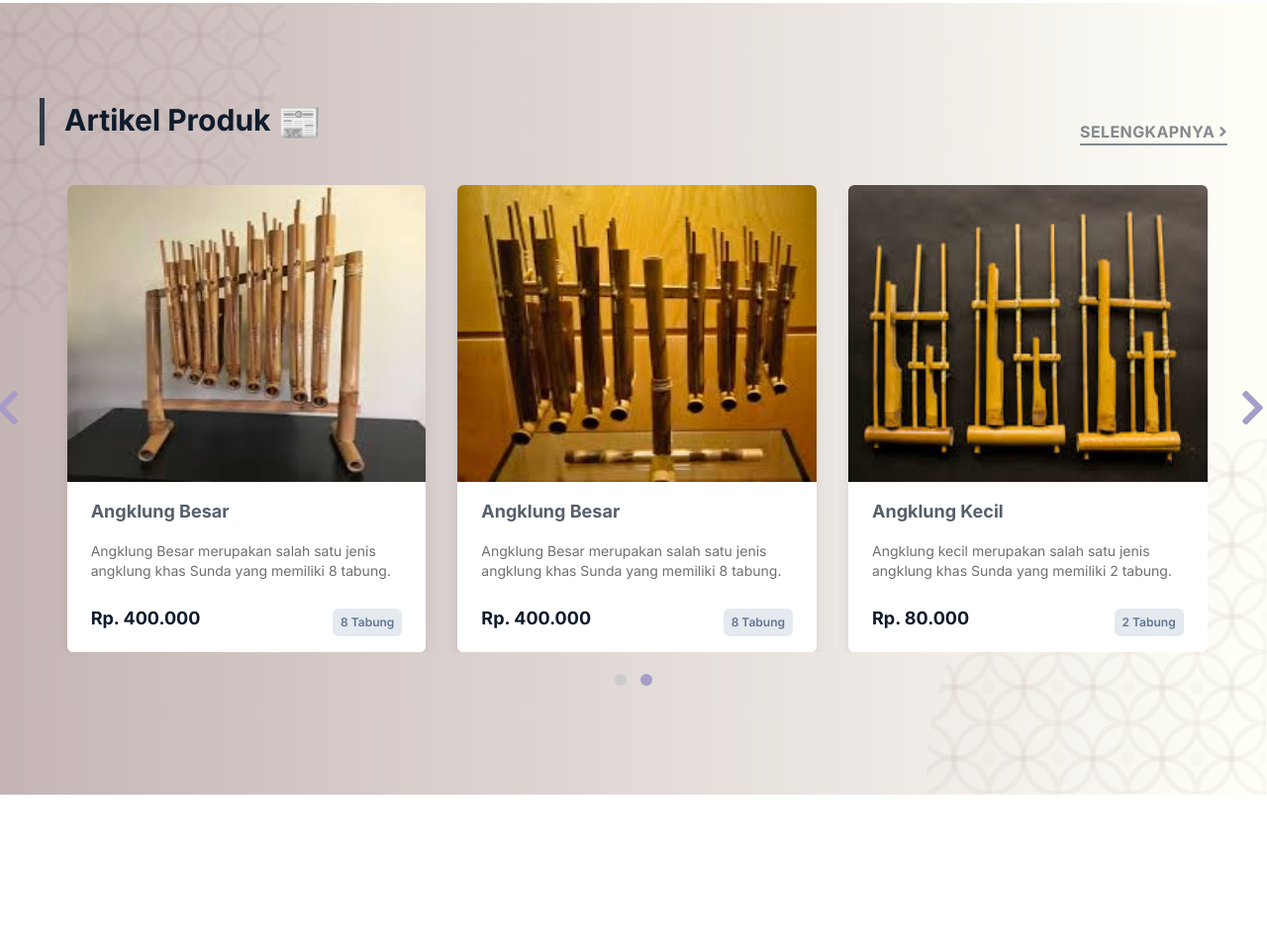
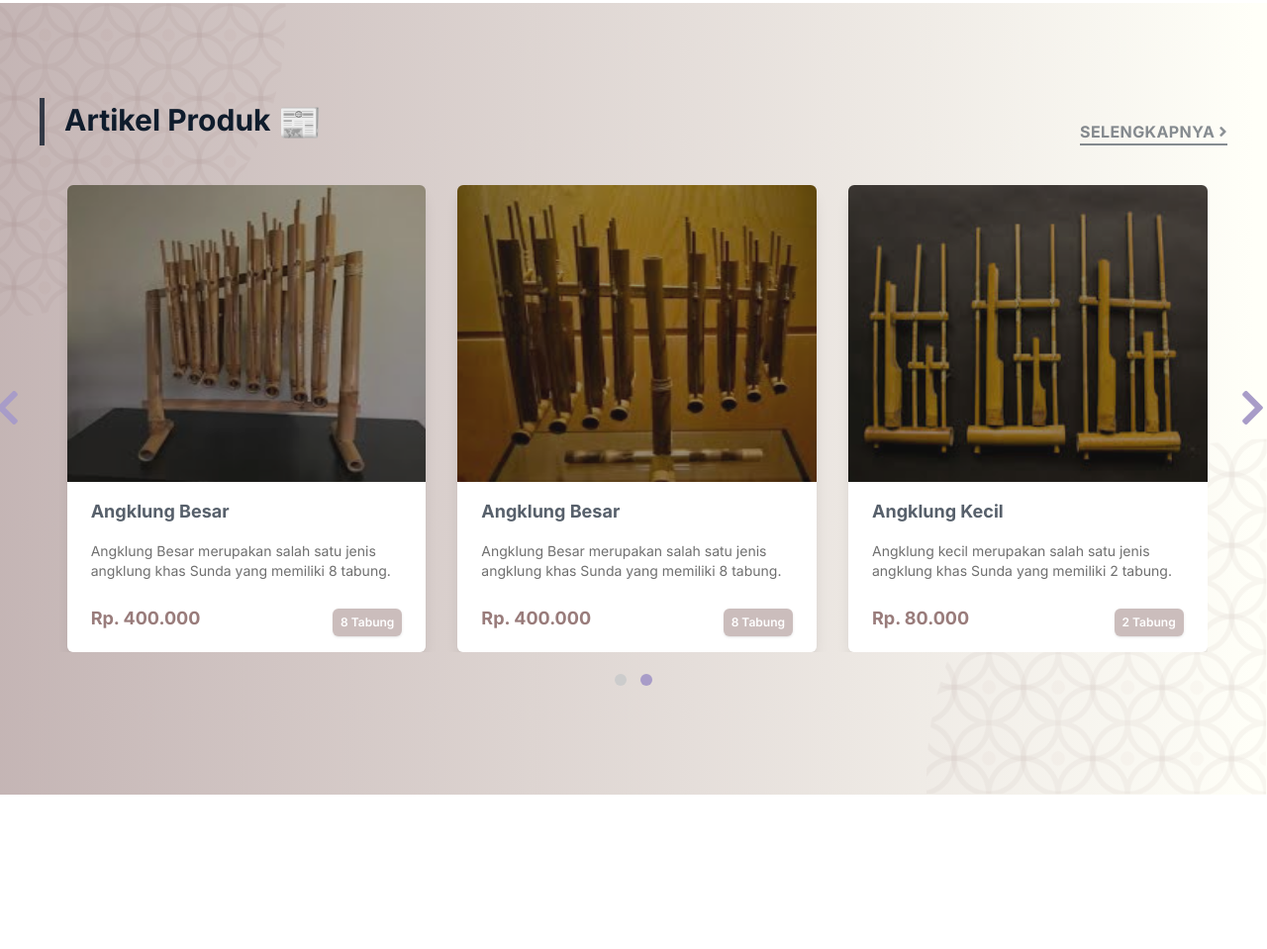
Before and after one commit to fadli154/-Tim_Azkaa-_WebsiteUMKM_ITsDay-, a website: page src/index.html in a window 1280 px wide. Shown: the part 1677-2636 px from the top of the page at 99% size. Drawn offline with nearby package versions, Linux system fonts and the light colour scheme.

Commit message:
Add: style to gendre product background

```diff
--- a/src/css/input.css
+++ b/src/css/input.css
@@ -279,11 +279,11 @@
 }
 
 .glider-track {
-  @apply !gap-x-2 sm:!gap-[32px];
+  @apply !gap-x-2 sm:!gap-[32px] !h-[110%];
 }
 
 .card-articles {
-  @apply relative h-55 w-[120%] cursor-pointer md:h-48 lg:h-[30rem] lg:w-1/3 overflow-hidden rounded-md bg-white shadow-lg xl:h-[34rem] 2xl:h-[50rem];
+  @apply relative h-55 w-[120%] cursor-pointer md:h-48 lg:h-[30rem] lg:w-1/3 overflow-hidden rounded-md !bg-transparent !backdrop-blur-md bg-red-400  shadow-lg xl:h-[34rem] 2xl:h-[50rem];
 }
 
 .img-product-wrapper {
@@ -291,7 +291,7 @@
 }
 
 .img-product-lg {
-  @apply min-w-[380px] min-h-[300px] max-h-[270px] 2xl:min-w-[470px] 2xl:min-h-[350px] duration-500 group-hover:scale-110 group-hover:blur-sm group-hover:brightness-75 group-hover:drop-shadow-md;
+  @apply min-w-[380px] min-h-[300px] max-h-[270px] 2xl:min-w-[470px] 2xl:min-h-[350px] duration-500 group-hover:scale-110 group-hover:blur-sm group-hover:brightness-75 group-hover:drop-shadow-md contrast-90 brightness-60;
 }
 
 .icon-product-lg {
@@ -314,15 +314,15 @@
 }
 
 .price-product {
-  @apply text-lg font-bold text-heading md:text-lg 2xl:text-2xl;
+  @apply text-lg font-bold text-heading md:text-lg 2xl:text-2xl text-primary/60;
 }
 
 .gendre-product-wrapper {
-  @apply flex flex-col items-start justify-center h-full p-2 pl-2 leading-3 rounded-md md:leading-4 bg-slate-300/50;
+  @apply flex flex-col items-start justify-center h-full p-2 pl-2 leading-3 rounded-md md:leading-4 bg-primary/30 backdrop-blur-md shadow-sm;
 }
 
 .gendre-product {
-  @apply text-[10px] font-semibold capitalize block leading-3 sm:text-[11px] md:text-[12px] 2xl:text-sm text-slate-500;
+  @apply text-[10px] font-semibold  capitalize block leading-3 sm:text-[11px] md:text-[12px] 2xl:text-sm text-white;
 }
 
 /* end artikel produk */
```
Also changed, not shown: src/css/output.css.
